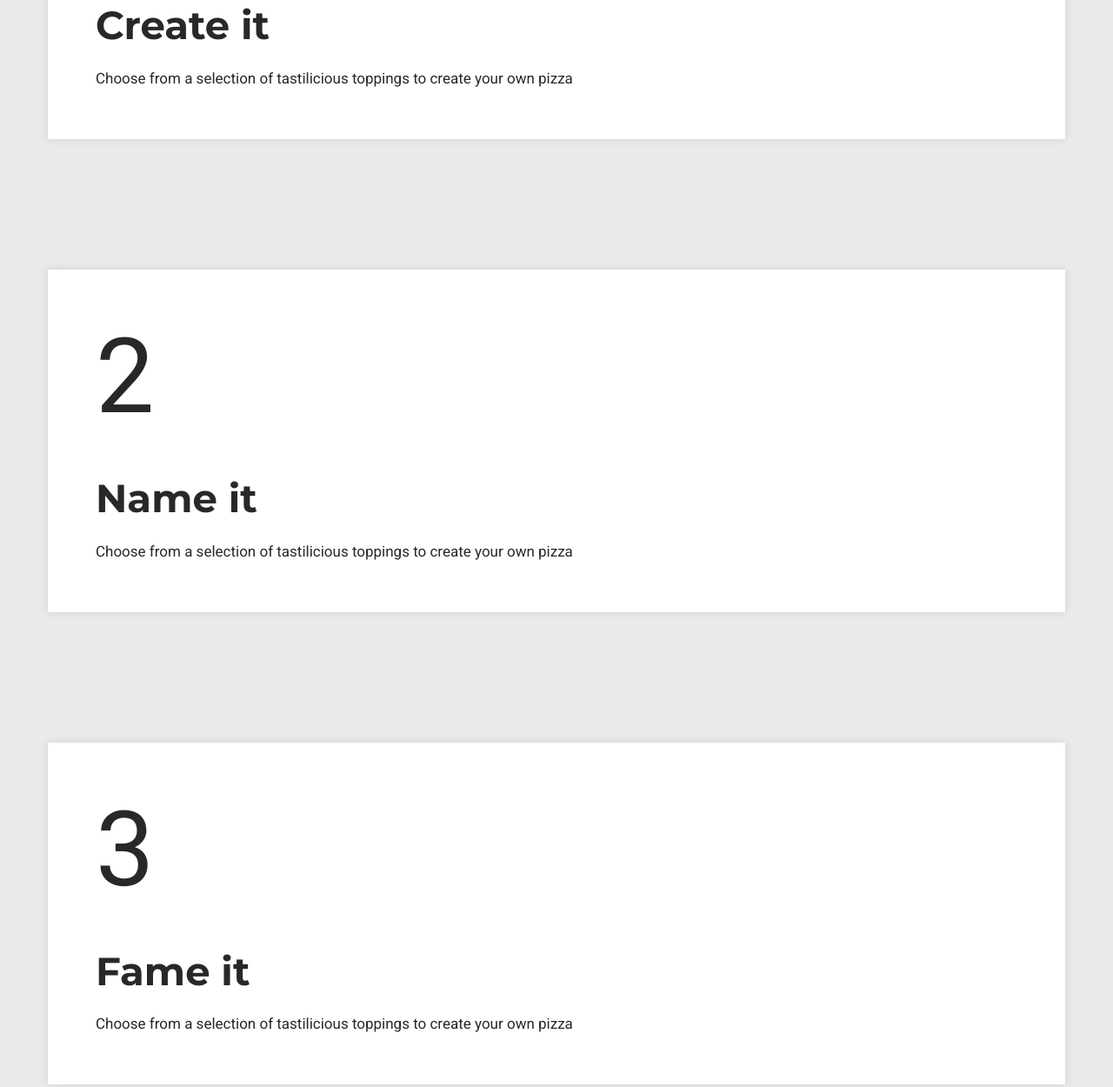
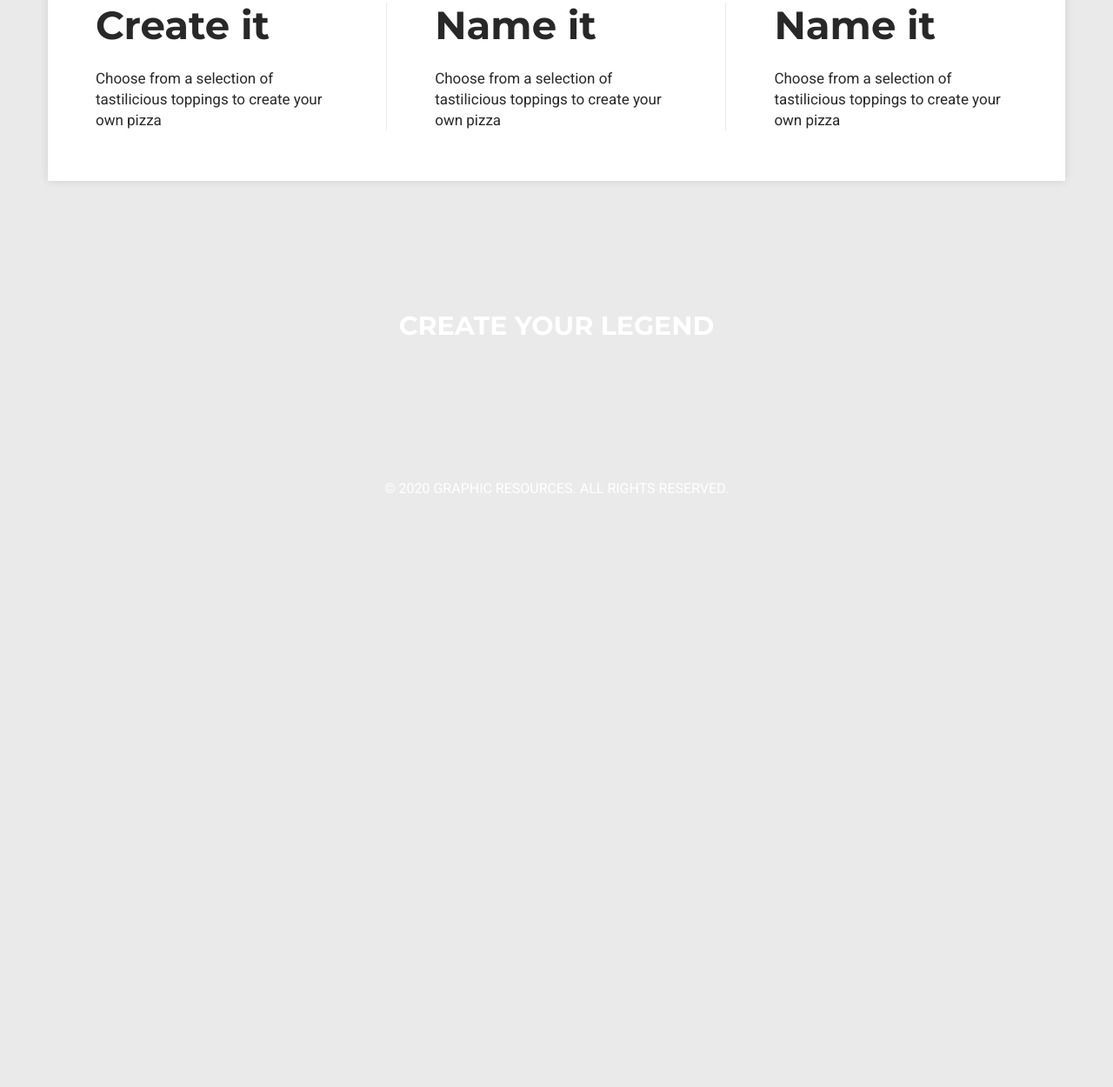
Before and after one commit to JudeSunstone/AnnaBlockSite, a plain HTML site: page AnnaBlockSite/index.html in a window 1280 px wide. Shown: the part 1450-2700 px from the top of the page at 87% size. After the commit the page ends 2060 px from the top, so only its background shows below. Drawn offline with Linux system fonts and the light colour scheme.

Commit message:
some changes

```diff
--- a/AnnaBlockSite/index.html
+++ b/AnnaBlockSite/index.html
@@ -57,8 +57,6 @@
                                 your own pizza</p>
                         </div>
                     </div>
-                </div>
-                <div class="box">
                     <div class="box-item">
                         <p class="number number-two">2</p>
                         <div class="box-text">
@@ -68,12 +66,10 @@
                                 your own pizza</p>
                         </div>
                     </div>
-                </div>
-                <div class="box">
                     <div class="box-item">
                         <p class="number number-three">3</p>
                         <div class="box-text">
-                            <h3>Fame it</h3>
+                            <h3>Name it</h3>
                             <p>Choose from a selection of
                                 tastilicious toppings to create
                                 your own pizza</p>
```
